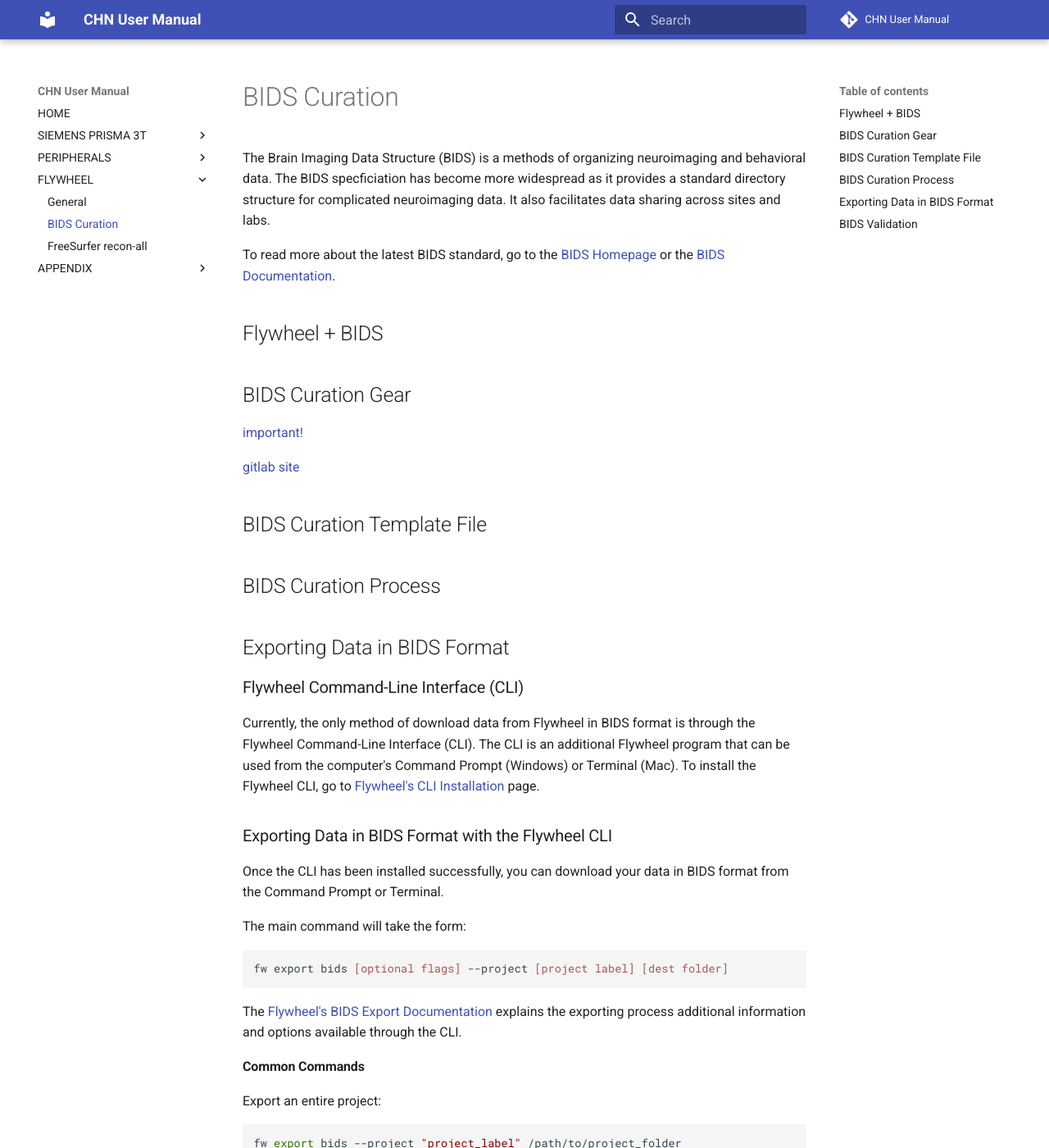
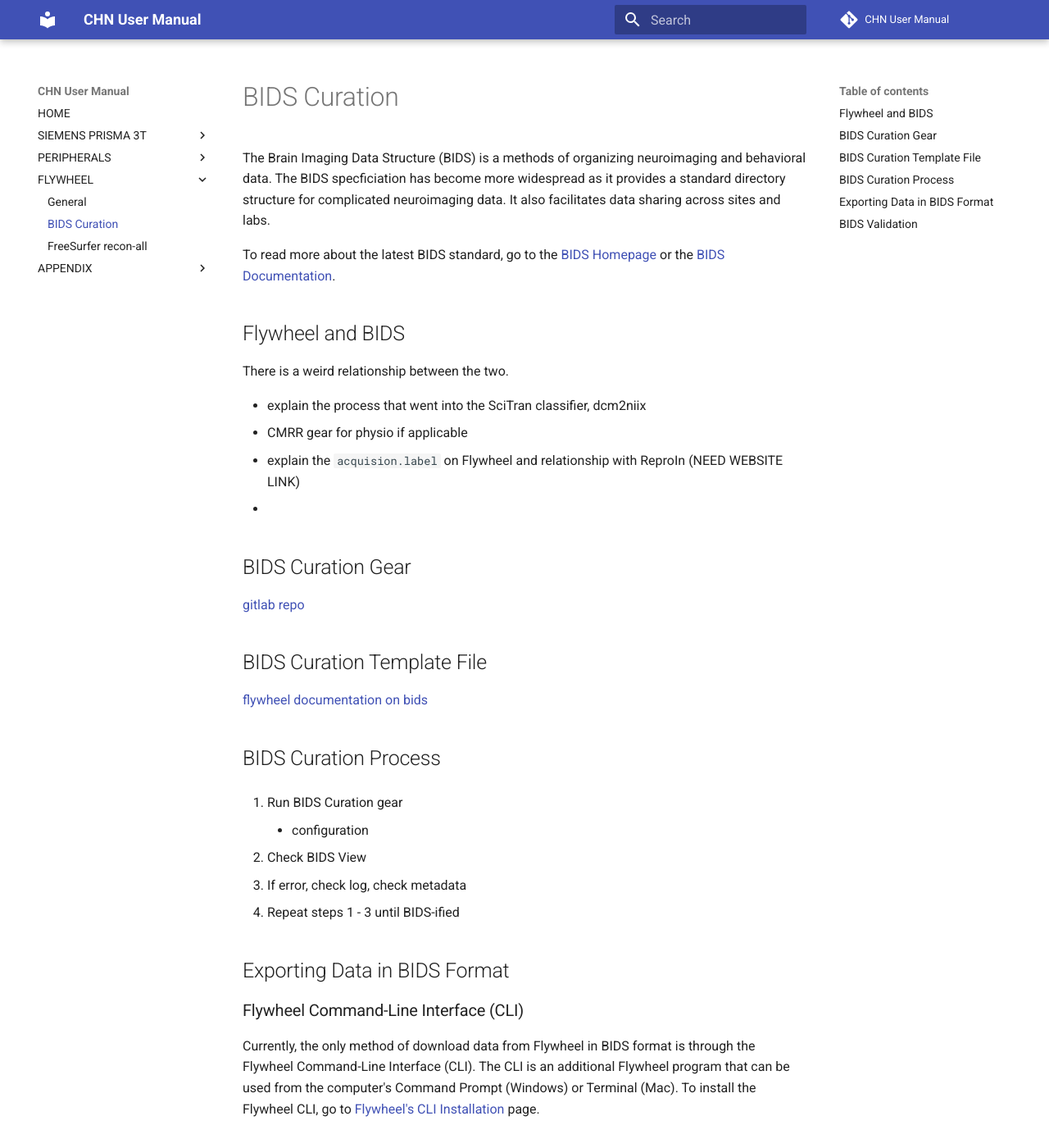
Before and after one commit to UW-CHN/CHN-User-Manual, an MkDocs documentation site: the page built from docs/flywheel/bids-curation.md, in a window 1280 px wide and 1400 px high. Shown: the whole window at 82% size. Built offline with MkDocs 1.6.1 and Material for MkDocs 9.7.7, drawn with Linux system fonts in a browser that asks for light colours; nearby versions of some CDN libraries; comment, search, counter and statistics services are not loaded.

Commit message:
editing BIDS curation page

```diff
--- a/docs/flywheel/bids-curation.md
+++ b/docs/flywheel/bids-curation.md
@@ -4,17 +4,31 @@
 
 To read more about the latest BIDS standard, go to the [BIDS Homepage](https://bids.neuroimaging.io/index.html) or the [BIDS Documentation](https://bids-specification.readthedocs.io/en/stable/).
 
-## Flywheel + BIDS
+## Flywheel and BIDS
+
+There is a weird relationship between the two.
+
+- explain the process that went into the SciTran classifier, dcm2niix
+- CMRR gear for physio if applicable
+- explain the `acquision.label` on Flywheel and relationship with ReproIn (NEED WEBSITE LINK)
+-
 
 ## BIDS Curation Gear
 
-[important!](https://docs.flywheel.io/hc/en-us/articles/360053720853-Webinar-BIDS-Templating)
-
-[gitlab site](https://gitlab.com/flywheel-io/flywheel-apps/curate-bids)
+[gitlab repo](https://gitlab.com/flywheel-io/flywheel-apps/curate-bids)
 
 ## BIDS Curation Template File
 
+[flywheel documentation on bids](https://docs.flywheel.io/hc/en-us/articles/360053720853-Webinar-BIDS-Templating)
+
 ## BIDS Curation Process
+
+1. Run BIDS Curation gear
+    - configuration
+
+2. Check BIDS View
+3. If error, check log, check metadata
+4. Repeat steps 1 - 3 until BIDS-ified
 
 ## Exporting Data in BIDS Format
 
```
